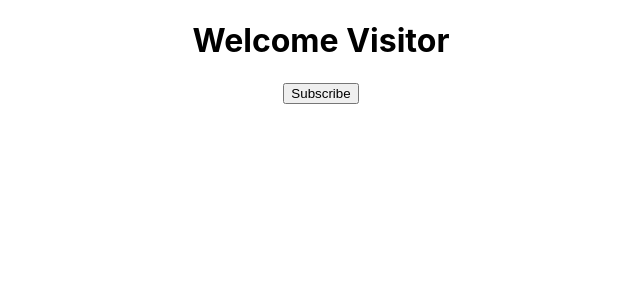
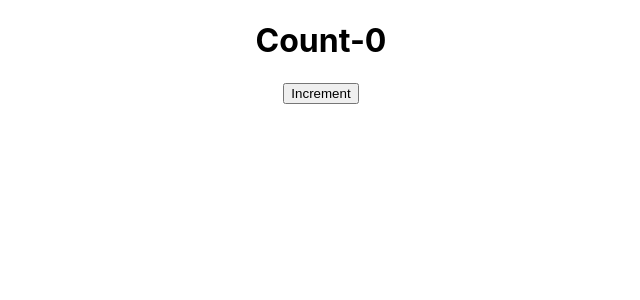
Before and after one commit to rqzq/myProjects, a React (Create React App) app in the folder react-projects/: page / in a window 1280 px wide. Shown: the top 300 px of the page, without its empty margins (319-959 px from the left). Built offline with nearby package versions, Linux system fonts and the light colour scheme.

Commit message:
Incrementing Count after Clicking the Button for subscribe may be

```diff
--- a/react-projects/src/App.js
+++ b/react-projects/src/App.js
@@ -4,11 +4,12 @@ import './App.css';
 import Greet from "./components/Greet";
 import Welcome from "./components/Welcome";
 import Message from "./components/Message";
+import Counter from "./components/Counter";
 
 function App() {
   return (
     <div className="App">
-      <Message />
+      <Counter />
     </div>
   );
 }
--- /dev/null
+++ b/react-projects/src/components/Counter.js
@@ -0,0 +1,29 @@
+import React,{ Component } from "react";
+
+class Counter extends Component{
+    constructor() {
+        super();
+        this.state = {
+            count: 0
+        }
+    }
+    changeState(){
+        this.setState({
+            count: this.state.count + 1
+        },() =>console.log(this.state))
+    }
+    render(){
+        return (
+            <div>
+                <h1>
+                    Count-{this.state.count}
+                </h1>
+                <button onClick={() =>this.changeState()}>
+                    Increment
+                </button>
+            </div>
+
+        )
+    }
+}
+export default Counter
```
